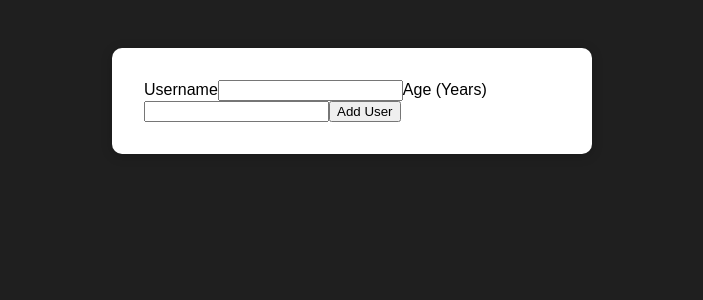
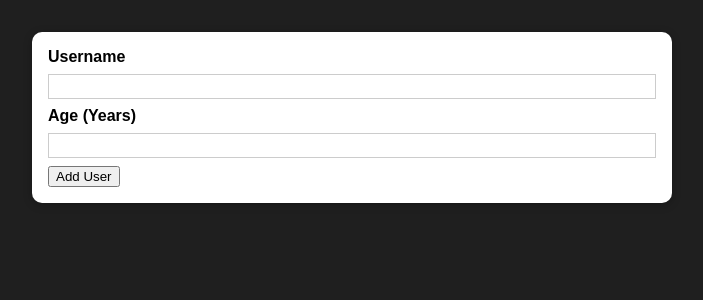
Before and after one commit to Coughdrops13/udemy-reactjs, a React (Create React App) app in the folder react-complete-guide-review-project-1/: page / in a window 1280 px wide. Shown: the top 300 px of the page, without its empty margins (288-991 px from the left). Built offline with nearby package versions, Linux system fonts and the light colour scheme.

Commit message:
build Card component with class modules for styling

```diff
--- a/react-complete-guide-review-project-1/src/App.js
+++ b/react-complete-guide-review-project-1/src/App.js
@@ -1,14 +1,11 @@
 import React from 'react';
-import Card from './components/UI/Card';
 import AddUser from './components/Users/AddUser';
 
 
 function App() {
   return (
     <div>
-      <Card>
         <AddUser />
-      </Card>
     </div>
   );
 }
--- a/react-complete-guide-review-project-1/src/components/UI/Card.js
+++ b/react-complete-guide-review-project-1/src/components/UI/Card.js
@@ -1,9 +1,9 @@
 import React from 'react';
-import styles from './Card.module.css';
+import classes from './Card.module.css';
 
 const Card = props => {
   return (
-    <div className={styles.card}>
+    <div className={`${classes.card} ${props.className}`}>
       {props.children}
     </div>
   )
--- a/react-complete-guide-review-project-1/src/components/UI/Card.module.css
+++ b/react-complete-guide-review-project-1/src/components/UI/Card.module.css
@@ -3,7 +3,7 @@
   max-width: 90%;
   margin: 3rem auto;
   padding: 2rem;
-  box-shadow: 0 2px 12px rgba(0, 0, 0, 0.2);
+  box-shadow: 0 2px 8px rgba(0, 0, 0, 0.26);
   border-radius: 10px;
   background-color: white;
 }
--- a/react-complete-guide-review-project-1/src/components/Users/AddUser.js
+++ b/react-complete-guide-review-project-1/src/components/Users/AddUser.js
@@ -1,11 +1,13 @@
 import React from 'react';
-import styles from './AddUser.module.css';
+import Card from '../UI/Card';
+import classes from './AddUser.module.css';
 
 const AddUser = props => {
   const addUserHandler = event => {
     event.preventDefault();
   }
   return (
+    <Card className={classes.input}>
       <form onSubmit={addUserHandler}>
         <label htmlFor="username">Username</label>
         <input id="username" type="text" />
@@ -13,6 +15,7 @@ const AddUser = props => {
         <input id="age" type="number"/>
         <button type='submit'>Add User</button>
       </form>
+    </Card>
   )
 };
 
--- a/react-complete-guide-review-project-1/src/components/Users/AddUser.module.css
+++ b/react-complete-guide-review-project-1/src/components/Users/AddUser.module.css
@@ -0,0 +1,26 @@
+.input {
+  margin: 2rem auto;
+  padding: 1rem;
+  width: 90%;
+  max-width: 40rem;
+}
+
+.input label {
+  display: block;
+  font-weight: bold;
+  margin-bottom: 0.5rem;
+}
+
+.input input {
+  font: inherit;
+  display: block;
+  width: 100%;
+  border: 1px solid #ccc;
+  padding: 0.15rem;
+  margin-bottom: 0.5rem;
+}
+
+.input input:focus {
+  outline: none;
+  border-color: #4f005f;
+}
```
Lines whose indentation alone changed are shown as unchanged.
